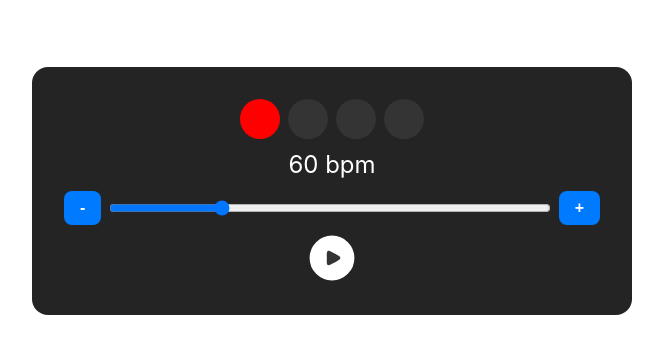
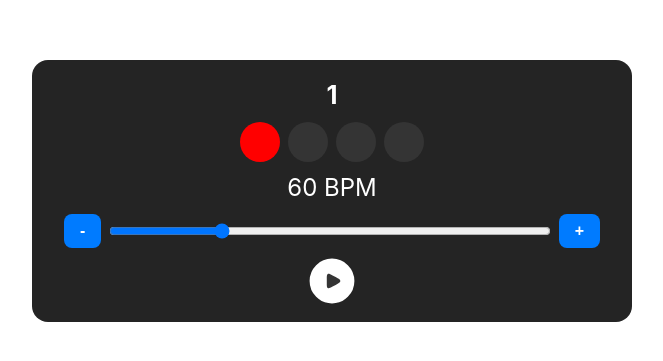
Before and after one commit to gabriel-pantojab/metronome, a React (Vite) app: page / in a window 1280 px wide. Shown: the part 209-570 px from the top of the page, without its empty margins (308-971 px from the left). Built offline with nearby package versions, Linux system fonts and the light colour scheme.

Commit message:
refactor: update Metronome component UI

```diff
--- a/src/components/metronome/metronome.module.css
+++ b/src/components/metronome/metronome.module.css
@@ -6,11 +6,18 @@
     background-color: #242424;
     gap: 0.5rem;
     color: white;
-    padding: 2rem;
+    padding: 1rem 2rem;
     border-radius: 1rem;
     width: 100%;
     min-width: 300px;
     max-width: 600px;
+}
+
+.beat {
+    font-size: 1.6rem;
+    text-align: center;
+    width: 100%;
+    font-weight: bold;
 }
 
 .beats {
--- a/src/components/metronome/metronome.tsx
+++ b/src/components/metronome/metronome.tsx
@@ -11,6 +11,8 @@ export function Metronome() {
 
     return (
         <section className={style.metronome}>
+            <p className={style.beat}>{beat}</p>
+
             <div className={style.beats}>
                 {[1, 2, 3, 4].map((i) => (
                     <Beat key={i} color={i === 1 ? 'red' : 'yellow'} active={beat === i} />
@@ -18,7 +20,7 @@ export function Metronome() {
             </div>
 
             <div className={style.bpm}>
-                <p className={style.bpmValue}>{bpm} bpm</p>
+                <p className={style.bpmValue}>{bpm} BPM</p>
 
                 <BpmControls bpm={bpm} setBpm={setBpm} />
             </div>
```
